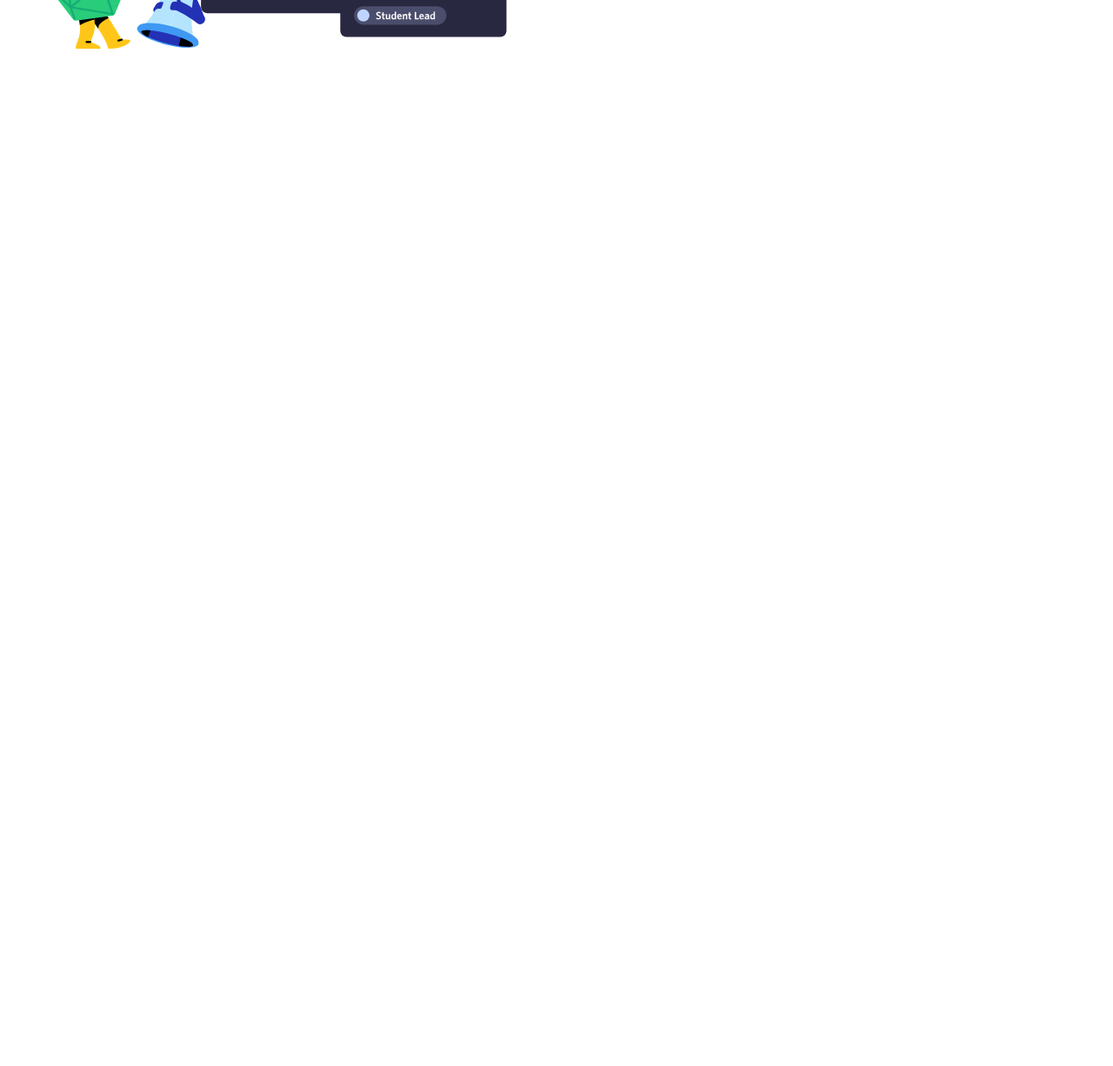
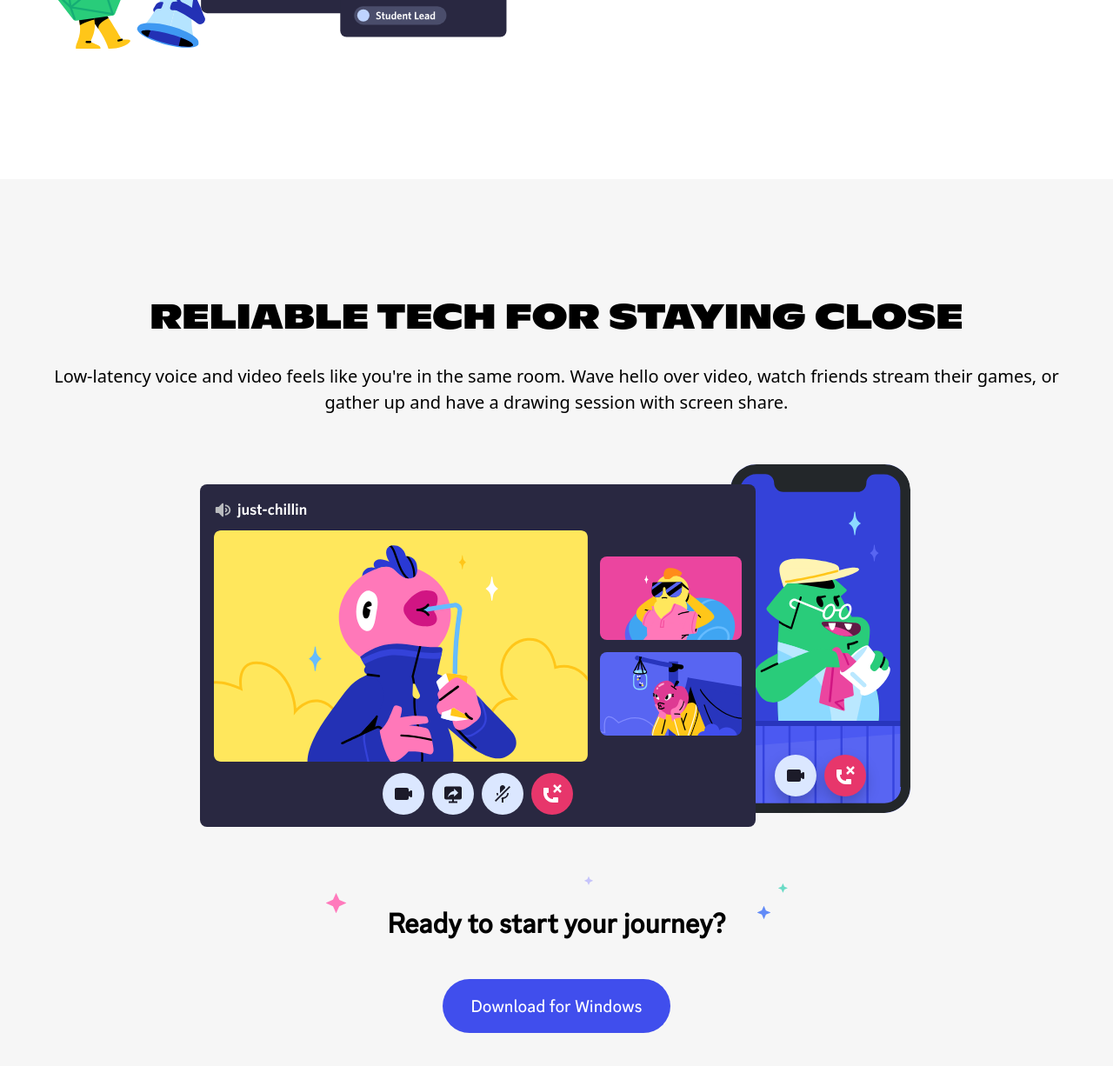
Before and after one commit to Sachin-Engineer/Discord-using-Tailwind, a website: page index.html in a window 1280 px wide. Shown: the part 2453-3679 px from the top of the page at 87% size. Before the commit the page ends 2659 px from the top, so only its background shows below. Drawn offline with Linux system fonts and the light colour scheme; files whose address does not match are found by name.

Commit message:
section-4

```diff
--- a/index.html
+++ b/index.html
@@ -187,6 +187,40 @@
 
         </section>
 
+        <!--section-4-->
+        <section class="relative w-full bg-[#f6f6f6]">
+
+            <div class="max-w-[1200px] flex flex-col px-5 py-14 md:py-32 mx-auto">
+                <!--Part-1-->
+                <div>
+
+                    <h2 class="text-[20px] md:text-[40px] text-center font-Ginto-Nord font-[800]">RELIABLE TECH FOR STAYING CLOSE</h2>
+
+                    <p class="text-[16px] md:text-[20px] text-center mt-6">Low-latency voice and video feels like you're in the same room. Wave hello over video, watch friends stream their games, or gather up and have a drawing session with screen share.</p>
+
+                </div>
+
+                <!--Part-2-->
+                <div>
+                    <img src="images/section4Image.svg" alt="" class="mx-auto">
+                </div>
+
+                <!--Part-3-->
+                <div class="relative flex flex-col items-center gap-[20px] md:gap-[40px]">
+
+                    <img src="images/section5Image.svg" alt="" class="absolute hidden md:block">
+
+                    <h2 class="text-[24px] md:text-[32px] font-ggsans font-[700] pt-[30px]">Ready to start your journey?</h2>
+
+                    <a class="bg-[#404EED] hidden md:block px-8 py-4 rounded-full text-white text-[20px] font-ggsans font-[500]" href="">Download for Windows</a>
+
+                    <a class="bg-[#404EED] block md:hidden px-8 py-4 rounded-full text-white text-[20px] font-ggsans font-[500]" href="">Download from Google Play</a>
+
+                </div>
+            </div>
+
+        </section>
+
     </div>
 
     <script src="https://kit.fontawesome.com/58a81Ø656e.js" crossorigin="anonymous"></script>
--- a/tailwind.css
+++ b/tailwind.css
@@ -1,6 +1,6 @@
 @font-face {
   font-family: GintoNord;
-  font-weight: 700;
+  font-weight: 900;
   src: url(./fonts/Ginto-Nord/Ginto-Nord-700.woff2) format("woff2"),
     url(./fonts/Ginto-Nord/Ginto-Nord-700.woff) format("woff");
 }
```
Also changed, not shown: dist/tailwind.css.
